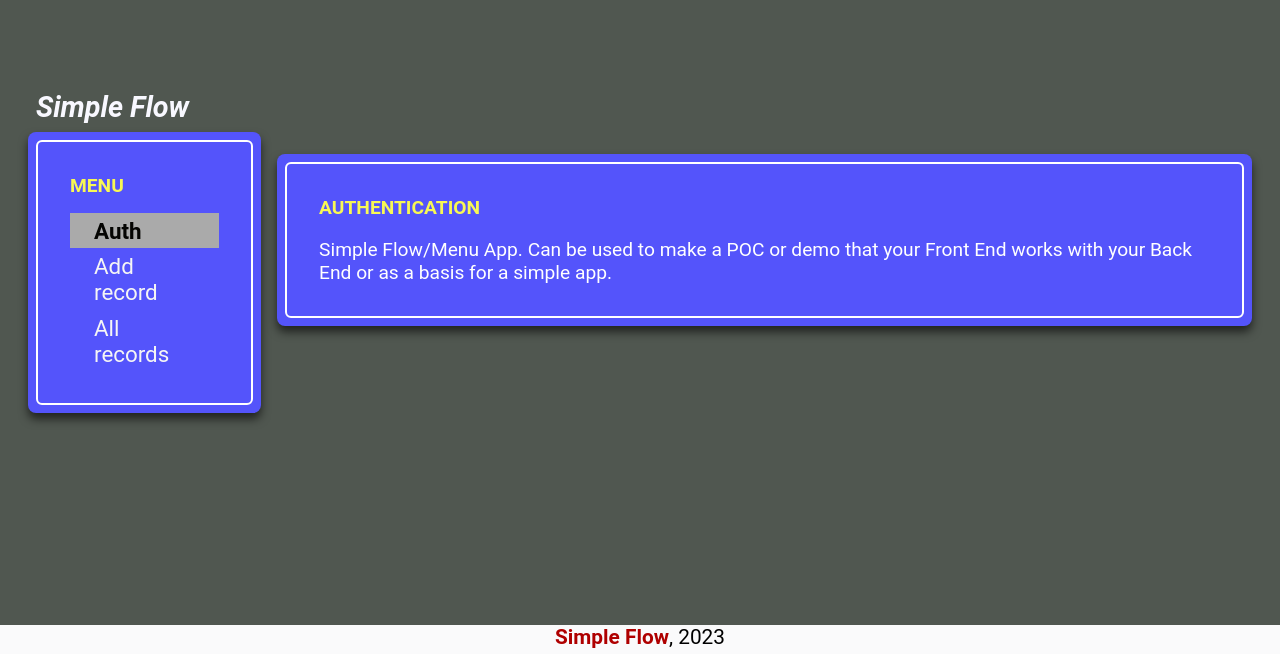
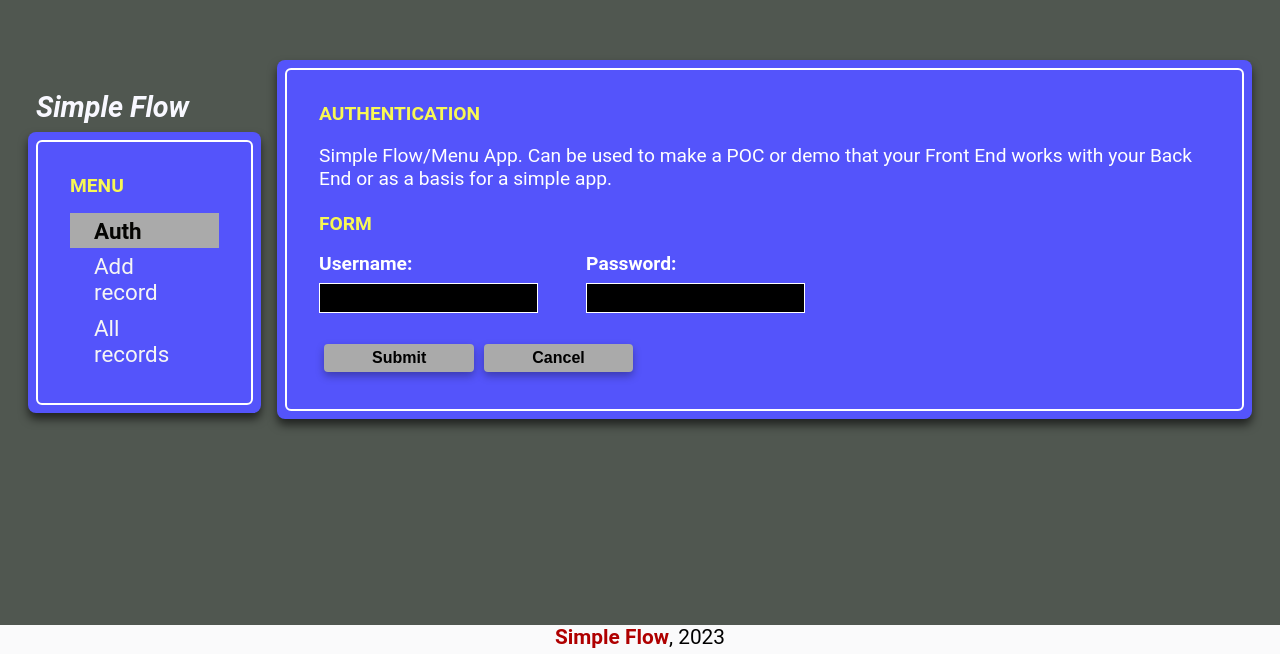
Before and after one commit to ArtuGit/Vue-Simple-Flow, a Vue app: page / in a window 1280 px wide. Shown: the part 146-800 px from the top of the page. Built offline with nearby package versions, Linux system fonts and the light colour scheme.

Commit message:
Prepare login form

```diff
--- a/src/views/FirstPageView.vue
+++ b/src/views/FirstPageView.vue
@@ -9,6 +9,25 @@ const { appDescription } = store
   <main class="content-block">
     <h2>Authentication</h2>
     <p>{{ appDescription }}</p>
+
+    <h2>Form</h2>
+    <form action="#" method="post">
+      <div class="form-fields">
+        <div class="form-field">
+          <label class="label" for="text">Username:</label>
+          <input id="text" name="username" type="text" />
+        </div>
+        <div class="form-field">
+          <label class="label" for="password">Password:</label>
+          <input id="password" name="password" type="password" />
+        </div>
+      </div>
+
+      <div class="buttons-margin">
+        <button class="btn" onclick="dummyHandler()">Submit</button>
+        <button class="btn" onclick="dummyHandler()">Cancel</button>
+      </div>
+    </form>
   </main>
 </template>
 
```
